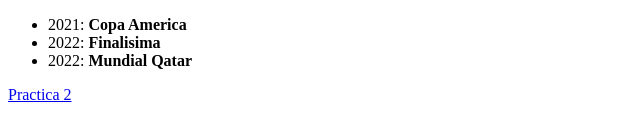
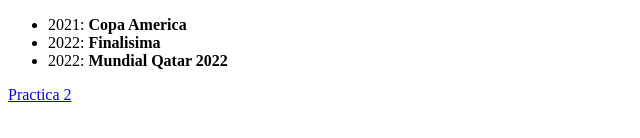
Before and after one commit to EmaGarciaaa/ActividadNucba, a plain HTML site: page index.html in a window 1280 px wide. Shown: the part 352-490 px from the top of the page, 0-640 px from the left. Drawn offline with Linux system fonts and the light colour scheme.

Commit message:
nuevo cambio titulo qatar

```diff
--- a/index.html
+++ b/index.html
@@ -31,7 +31,7 @@
         <ul>
           <li>2021: <b>Copa America</b></li>
           <li>2022: <b>Finalisima</b></li>
-          <li>2022: <b>Mundial Qatar</b></li>
+          <li>2022: <b>Mundial Qatar 2022</b></li>
         </ul>
       </section>
       <footer>
```
